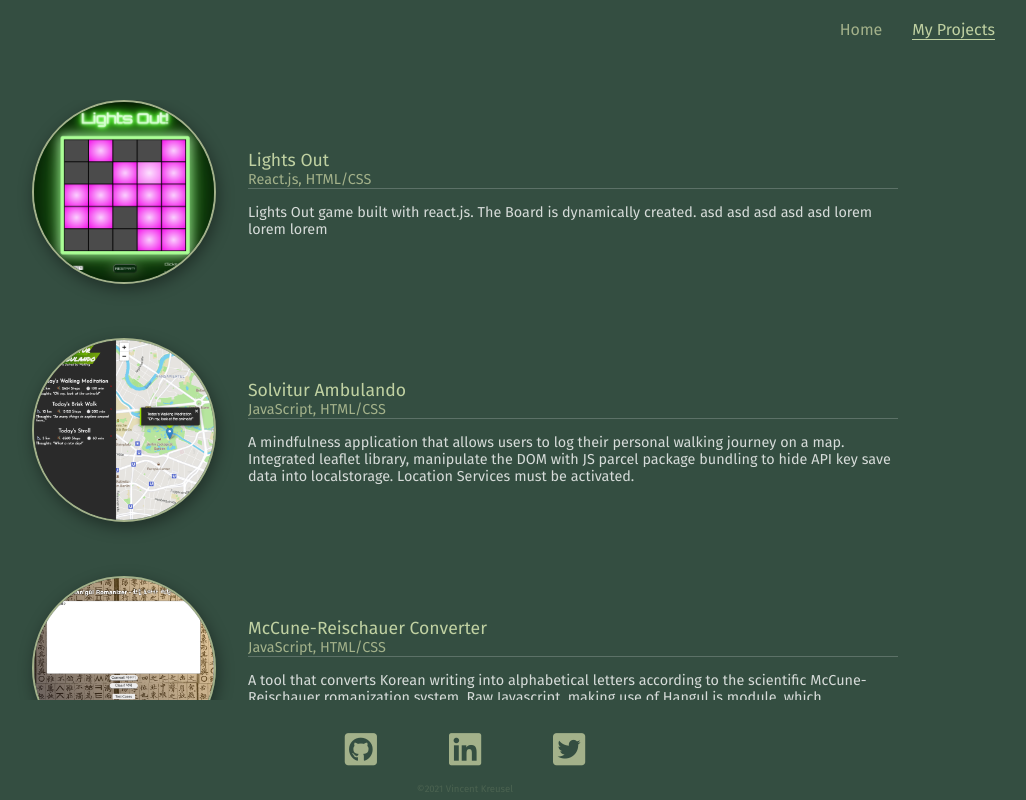
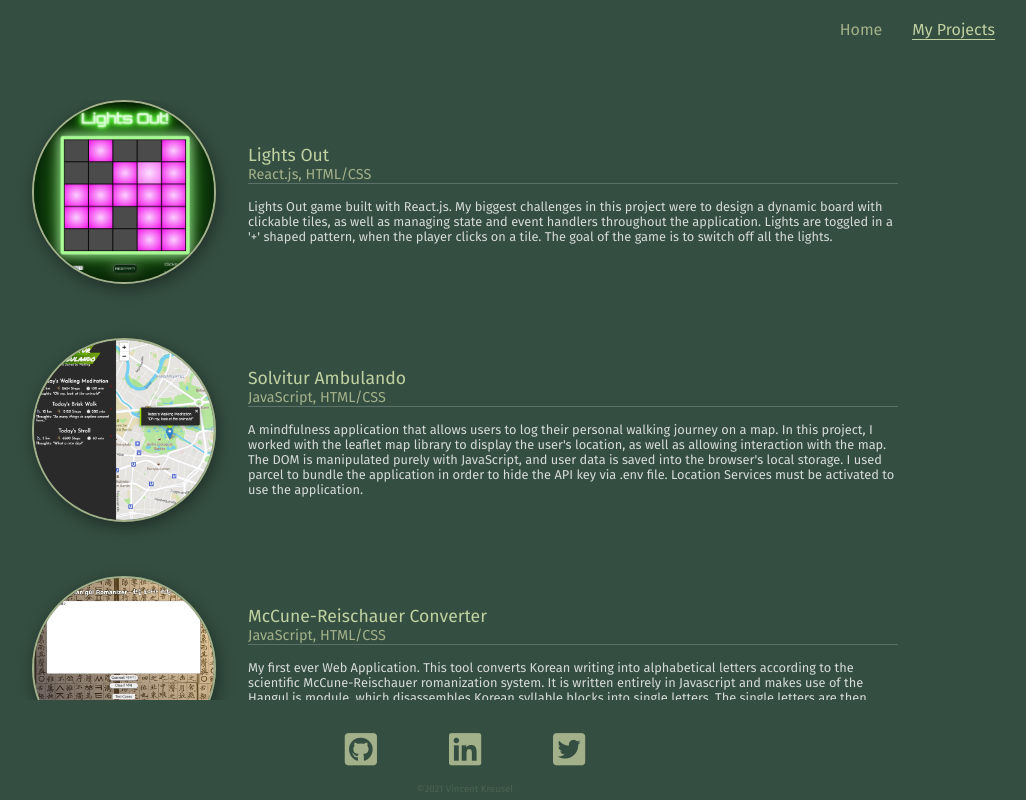
Before and after one commit to vincenthanguk/Portfolio, a React (Create React App) app: page /projects in a window 1280 px wide. Shown: the whole page, without its empty margins (175-1201 px from the left). Built offline with nearby package versions, Linux system fonts and the light colour scheme.

Commit message:
added project descriptions

```diff
--- a/src/components/Project.css
+++ b/src/components/Project.css
@@ -8,7 +8,7 @@
 }
 
 .project-description {
-  font-size: 0.9rem;
+  font-size: 0.8rem;
   margin-left: 2rem;
   max-width: 650px;
 }
--- a/src/data/projects.js
+++ b/src/data/projects.js
@@ -5,7 +5,7 @@ const projects = [
     link: "https://lights-out-vincentmax.netlify.app/",
     image: "images/lightsout.png",
     description:
-      "Lights Out game built with react.js. The Board is dynamically created. asd asd asd asd asd lorem lorem lorem",
+      "Lights Out game built with React.js. My biggest challenges in this project were to design a dynamic board with clickable tiles, as well as managing state and event handlers throughout the application. Lights are toggled in a '+' shaped pattern, when the player clicks on a tile. The goal of the game is to switch off all the lights.",
   },
   {
     name: "Solvitur Ambulando",
@@ -13,7 +13,7 @@ const projects = [
     link: "https://solvitur-ambulando.netlify.app/",
     image: "/images/solvitur.png",
     description:
-      "A mindfulness application that allows users to log their personal walking journey on a map. Integrated leaflet library, manipulate the DOM with JS parcel package bundling to hide API key save data into localstorage. Location Services must be activated.",
+      "A mindfulness application that allows users to log their personal walking journey on a map. In this project, I worked with the leaflet map library to display the user's location, as well as allowing interaction with the map. The DOM is manipulated purely with JavaScript, and user data is saved into the browser's local storage.  I used parcel to bundle the application in order to hide the API key via .env file. Location Services must be activated to use the application.",
   },
   {
     name: "McCune-Reischauer Converter",
@@ -21,7 +21,7 @@ const projects = [
     link: "https://mccune-reischauer.netlify.app/",
     image: "images/mccune.png",
     description:
-      "A tool that converts Korean writing into alphabetical letters according to the scientific McCune-Reischauer romanization system. Raw Javascript, making use of Hangul.js module, which disassembles Korean syllable blocks into letters coding many complex cases for transcription",
+      "My first ever Web Application. This tool converts Korean writing into alphabetical letters according to the scientific McCune-Reischauer romanization system. It is written entirely in Javascript and makes use of the Hangul.js module, which disassembles Korean syllable blocks into single letters. The single letters are then checked and converted according to their position within the word. The great number of possible combinations for each letter required careful structuring of if-statements and lengthy testing.",
   },
   {
     name: "Simply Do",
@@ -29,7 +29,7 @@ const projects = [
     link: "https://simply-do.netlify.app/",
     image: "images/simplydo.png",
     description:
-      "Lorem ipsum dolor sit amet, consectetur adipiscing elit, sed do eiusmod tempor incididunt ut labore et dolore magna aliqua. Ut enim ad minim veniam, quis nostrud exercitation ullamco laboris nisi ut aliquip ex ea commodo consequat. Duis aute irure dolor in reprehenderit in voluptate velit esse cillum dolore eu fugiat nulla pariatur. Excepteur sint occaecat cupidatat non proident, sunt in culpa qui officia deserunt mollit anim id est laborum.",
+      "A simple Todo list built with React.js. Todo items can be entered, removed and modified. This project taught me the quirks of manipulating state in the React way, i.e. working with pure functions like .map(), .filter() and the rest/destructuring operator '...' .",
   },
 ];
 
```
